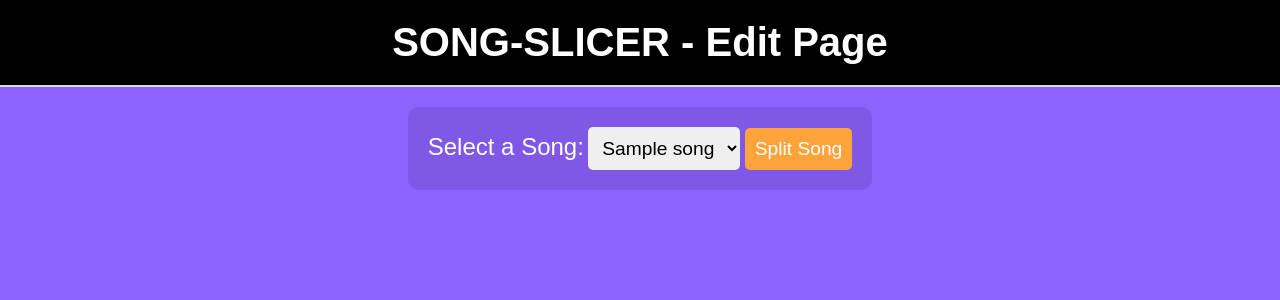
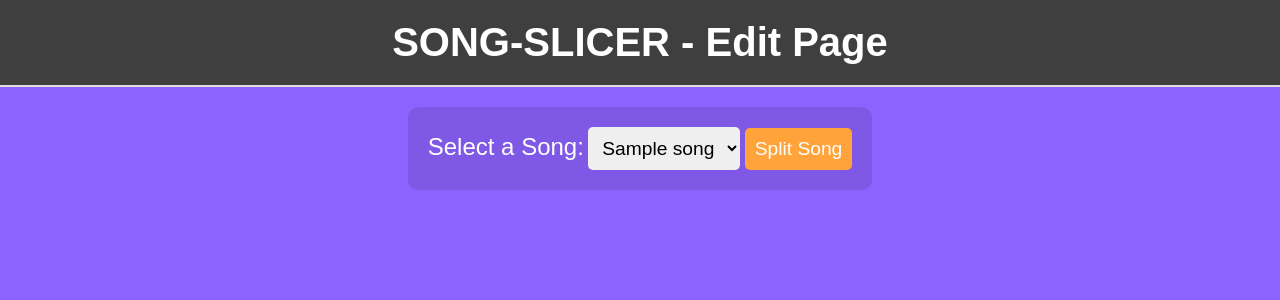
Before and after one commit to ManuXavier43/SongSlicer, a Flask app: template src/templates/edit.html in a window 1280 px wide. Shown: the top 300 px of the page. Run offline with Flask 2, Linux system fonts and the light colour scheme; the template is opened without the code that fills it: most values are stand-ins (such as "Sample title", 1, 10 or a date in 2020).

```diff
--- a/src/templates/edit.html
+++ b/src/templates/edit.html
@@ -27,7 +27,7 @@
             display: flex;
             justify-content: space-between;
             align-items: center;
-            background-color: rgb(0, 0, 0);
+            background-color: rgb(63, 63, 63);
             padding: 20px;
             color: #fff;
             border-bottom: 2px solid #ddd;
--- a/src/templates/home.html
+++ b/src/templates/home.html
@@ -18,7 +18,7 @@
             display: flex; /* Flex layout for horizontal alignment */
             align-items: center; /* Center items vertically */
             justify-content: space-between; /* Space out items (logo/title on left, profile on right) */
-            background-color: rgb(0, 0, 0);
+            background-color: rgb(63, 63, 63);
             padding: 20px;
             color: white;
         }
```
